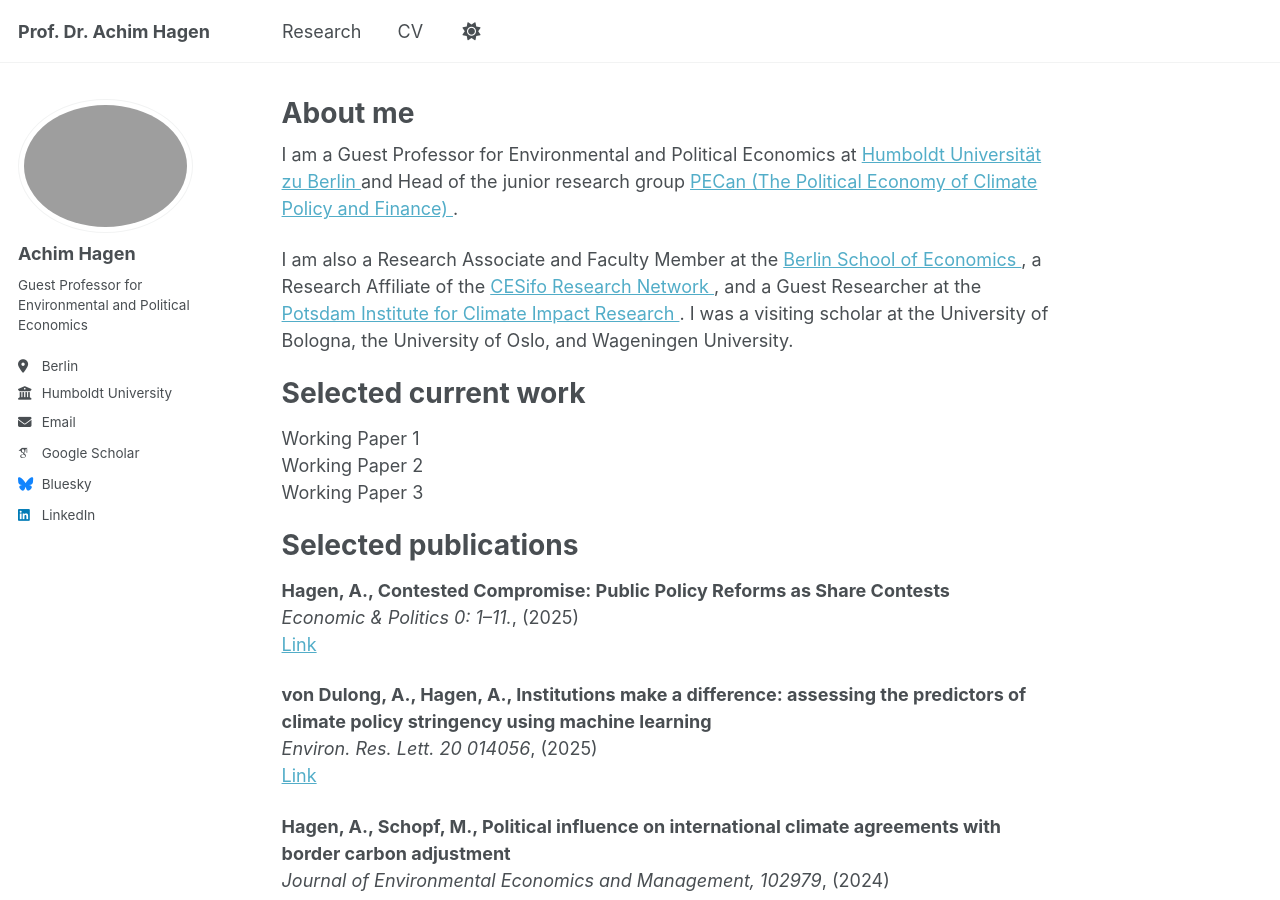
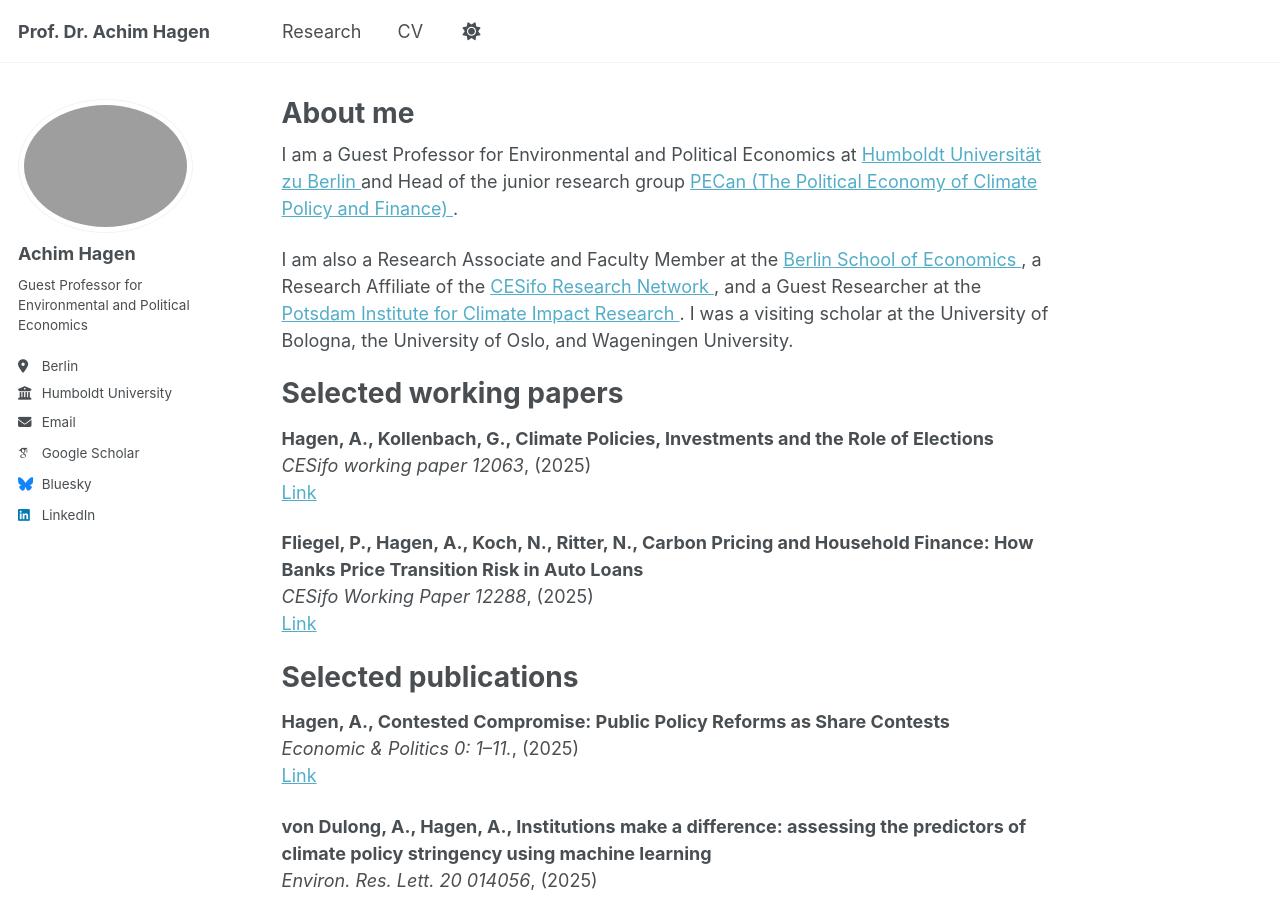
Before and after one commit to achhag/academic, a Jekyll site: the page built from _pages/about.md, in a window 1280 px wide and 900 px high. Built offline with Jekyll 4.4.1, drawn with Linux system fonts in a browser that asks for light colours; some web fonts are replaced; a script bundle is joined from its source files by our own code; library files that are not in the unit come from our copies.

Commit message:
Update about.md

```diff
--- a/_pages/about.md
+++ b/_pages/about.md
@@ -34,11 +34,20 @@ Potsdam Institute for Climate Impact Research
 the University of Oslo, and Wageningen University.
 </p>
 
-Selected current work
+Selected working papers
 ======
-Working Paper 1
-Working Paper 2
-Working Paper 3
+
+<p>
+<strong>Hagen, A., Kollenbach, G., Climate Policies, Investments and the Role of Elections</strong><br>
+<em>CESifo working paper 12063</em>, (2025)<br>
+<a href="https://www.ifo.de/DocDL/cesifo1_wp12063.pdf" target="_blank">Link</a>
+</p>
+
+<p>
+<strong>Fliegel, P., Hagen, A., Koch, N., Ritter, N., Carbon Pricing and Household Finance: How Banks Price Transition Risk in Auto Loans</strong><br>
+<em>CESifo Working Paper 12288</em>, (2025)<br>
+<a href="https://www.ifo.de/DocDL/cesifo1_wp12288.pdf" target="_blank">Link</a>
+</p>
 
 Selected publications
 ======
```
